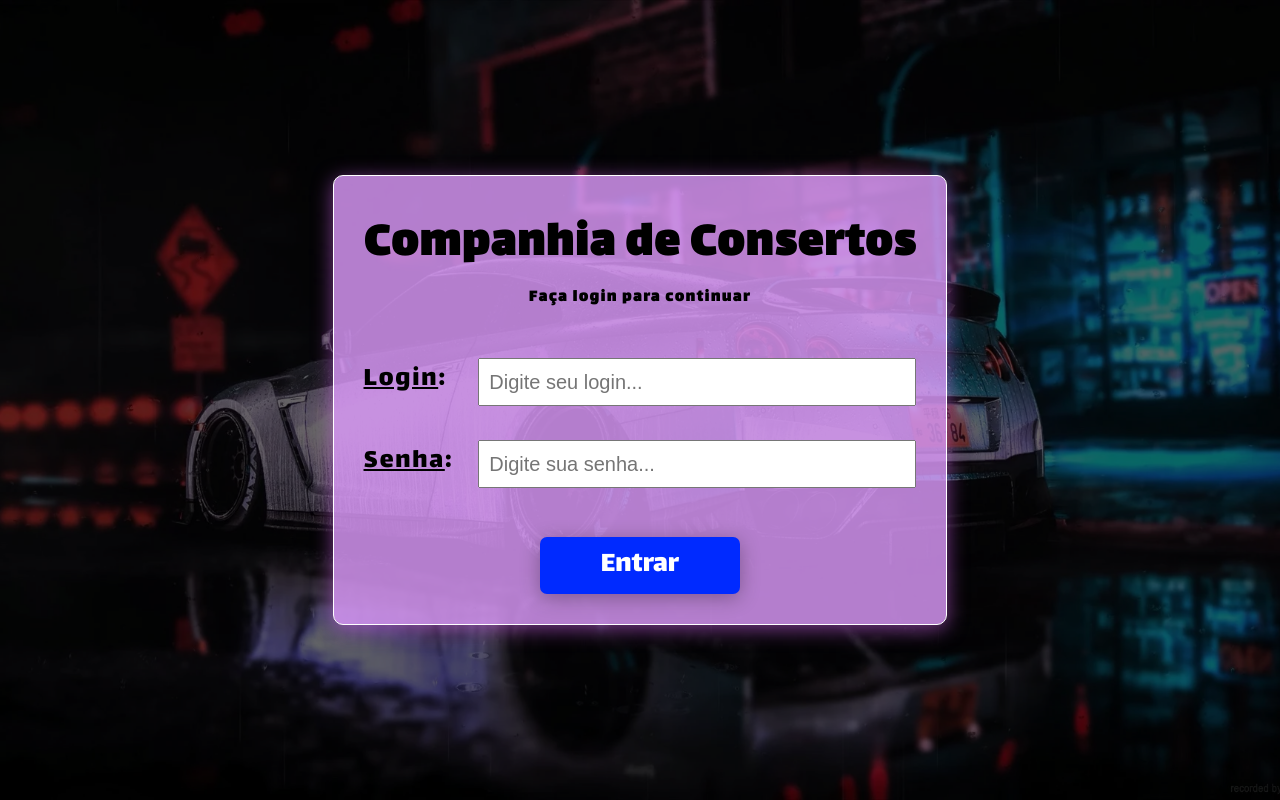
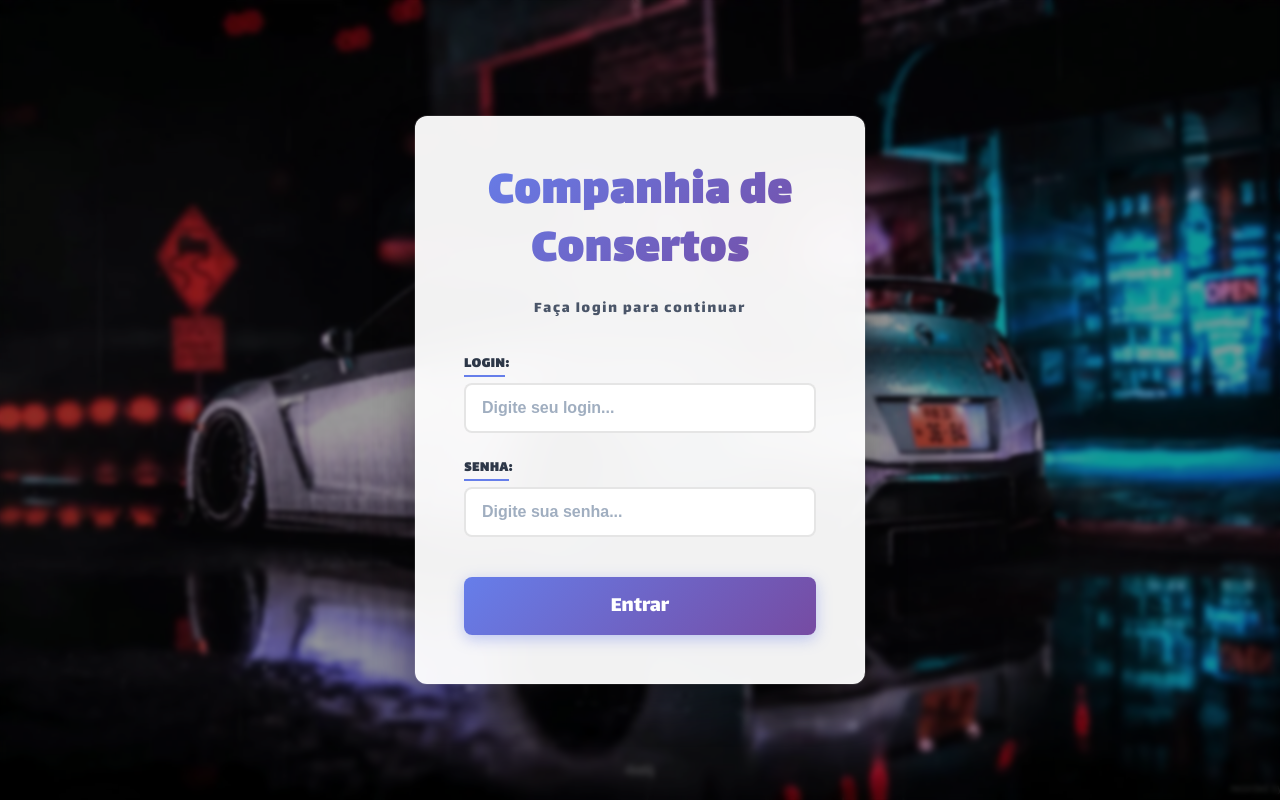
Before and after one commit to WillianChiquinato/CompanhiaDeConsertos, a React (Vite) app: page / in a window 1280 px wide. Built offline with nearby package versions, Linux system fonts and the light colour scheme.

Commit message:
Refatoração de CSS

```diff
--- a/src/Components/Carros/styles.css
+++ b/src/Components/Carros/styles.css
@@ -104,11 +104,18 @@
     padding: 35px;
     border: solid 2px black;
     box-shadow: 0 0 10px 0 rgba(0, 0, 0, 0.397);
+    transition: 0.2s;
 }
 
 .BoxAddCarro a img {
     width: 90px;
     height: 90px;
+    transition: 0.2s;
+}
+
+.BoxAddCarro a img:hover {
+    scale: 1.1;
+    transition: 0.2s;
 }
 
 /* Lista de carros adicionados */
--- a/src/Components/Inicio/styles.css
+++ b/src/Components/Inicio/styles.css
@@ -31,28 +31,88 @@
 
 .OutAlign {
     display: flex;
-    justify-content: end;
+    justify-content: center;
     align-items: center;
     flex-direction: column;
-    height: 16rem;
+    padding: 2rem;
+    margin-top: 2rem;
+    gap: 1rem;
+}
+
+.OutAlign span {
+    color: #666;
+    font-size: 0.9rem;
+    text-align: center;
+    font-weight: 500;
+    opacity: 0.8;
+    transition: opacity 0.3s ease;
+}
+
+.OutAlign:hover span {
+    opacity: 1;
 }
 
 .ButaoExtract {
     all: unset;
+    position: relative;
+    display: inline-flex;
+    align-items: center;
+    justify-content: center;
     cursor: pointer;
-    background-color: #3d037f;
-    color: hsl(0, 0%, 90%);
-    text-decoration: none;
-    text-align: center;
-    font-size: 40px;
-    font-weight: 600;
-    padding: 12px 25px;
-    margin: 100px 0px 10px 0px;
-    border-radius: 10px;
-    box-shadow: 0px 4px 6px rgba(0, 0, 0, 0.514);
-    transition: 0.5s;
+
+    /* Estilo visual */
+    background: linear-gradient(135deg, #3e58cf 0%, #5d3386 100%);
+    color: #ffffff;
+    font-size: 1.5rem;
+    font-weight: 700;
+    text-transform: uppercase;
+    letter-spacing: 2px;
+
+    /* Dimensões e espaçamento */
+    padding: 1rem 2.5rem;
+    min-width: 200px;
+    height: 56px;
+
+    /* Bordas e sombras */
+    border-radius: 12px;
+    border: 2px solid transparent;
+    box-shadow:
+        0 8px 25px rgba(102, 126, 234, 0.3),
+        0 4px 12px rgba(0, 0, 0, 0.1),
+        inset 0 1px 0 rgba(255, 255, 255, 0.2);
+
+    transition: all 0.3s cubic-bezier(0.4, 0, 0.2, 1);
+    overflow: hidden;
 }
 
+/* Efeito de brilho animado */
+.ButaoExtract::before {
+    content: '';
+    position: absolute;
+    top: 0;
+    left: -100%;
+    width: 100%;
+    height: 100%;
+    transition: left 0.6s ease;
+}
+
+.ButaoExtract:hover::before {
+    left: 100%;
+}
+
+/* Ícone antes do texto */
+.ButaoExtract::after {
+    content: '📊';
+    margin-left: 0.5rem;
+    font-size: 1.2rem;
+    transition: transform 0.3s ease;
+}
+
+.ButaoExtract:hover::after {
+    transform: scale(1.2) rotate(5deg);
+}
+
+/* Estados do botão */
 .ButaoExtract:hover {
     background-color: #191919;
     color: #d4d4d4;
--- a/src/Components/SideBar/styles.css
+++ b/src/Components/SideBar/styles.css
@@ -76,24 +76,30 @@ hr {
 .TopicosHeader {
     display: flex;
     flex-direction: column;
+    align-items: center;
+    justify-content: center;
+    margin-bottom: 2rem;
 }
 
 .containerTopico {
-    width: 100%;
+    width: 85%;
     cursor: pointer;
     text-decoration: none;
     display: flex;
     align-items: center;
     text-align: center;
-    margin-top: 30px;
     padding-left: 35px;
     padding-top: 20px;
     padding-bottom: 15px;
+    border-radius: 10px;
+    border: 1px solid #0b0b0b69;
+    box-shadow: 0 6px 12px rgba(0, 0, 0, 0.4);
     transition: 0.3s;
 }
 
 .containerTopico:hover {
     background-color: #2D38B8;
+    opacity: 0.9;
     scale: 1.05;
 }
 
--- a/src/Components/stylesLogin.css
+++ b/src/Components/stylesLogin.css
@@ -1,13 +1,39 @@
+/* ========== VARIÁVEIS CSS ========== */
+:root {
+  --primary-color: #667eea;
+  --secondary-color: #764ba2;
+  --accent-color: #f093fb;
+  --text-color: #2d3748;
+  --text-light: #4a5568;
+  --white: #ffffff;
+  --shadow-light: rgba(0, 0, 0, 0.1);
+  --shadow-medium: rgba(0, 0, 0, 0.15);
+  --shadow-dark: rgba(0, 0, 0, 0.3);
+  --border-radius: 12px;
+  --transition: all 0.3s cubic-bezier(0.4, 0, 0.2, 1);
+}
+
+/* ========== RESET E BASE ========== */
+* {
+  box-sizing: border-box;
+  margin: 0;
+  padding: 0;
+}
+
+/* ========== BACKGROUND ========== */
 .background {
-    background-color: #b580ff;
+  background: linear-gradient(135deg, var(--primary-color) 0%, var(--secondary-color) 100%);
   background-image: url("../assets/Fundo2.webp");
   background-size: cover;
   background-position: center;
   background-repeat: no-repeat;
-    height: 100vh;
+  background-attachment: fixed;
+  min-height: 100vh;
   display: flex;
   justify-content: center;
   align-items: center;
+  padding: 20px;
+  position: relative;
 }
 
 .background::before {
@@ -17,78 +43,237 @@
   left: 0;
   width: 100%;
   height: 100%;
-  background-color: rgba(0, 0, 0, 0.6);
+  background: rgba(0, 0, 0, 0.4);
+  backdrop-filter: blur(2px);
   z-index: 1;
 }
 
-.Titlelogin {
-    display: flex;
-    flex-direction: column;
-    align-items: center;
-    justify-content: center;
-    font-size: 50px;
-    text-align: center;
-    gap: 10px;
-    z-index: 2;
+/* ========== CONTAINER LOGIN ========== */
+.ContainerLogin {
+  position: relative;
+  z-index: 10;
+  background: rgba(255, 255, 255, 0.95);
+  backdrop-filter: blur(20px);
+  border: 1px solid rgba(255, 255, 255, 0.2);
+  border-radius: var(--border-radius);
+  padding: 3rem;
+  min-width: 400px;
+  max-width: 450px;
+  width: 100%;
+  box-shadow:
+    0 20px 40px var(--shadow-dark),
+    0 0 0 1px rgba(255, 255, 255, 0.1);
+  transition: var(--transition);
+  animation: fadeInUp 0.6s ease-out;
 }
 
-.ContainerLogin {
-    display: flex;
-    flex-direction: column;
-    align-items: center;
-    justify-content: center;
-    background-color: rgba(224, 157, 255, 0.8);
-    border-radius: 10px;
-    padding: 30px;
-    box-shadow: 0 4px 20px rgba(223, 105, 255, 0.538);
-    border: solid 0.6px #ffffff;
-    z-index: 10;
+.ContainerLogin:hover {
+  transform: translateY(-5px);
+  box-shadow:
+    0 25px 50px var(--shadow-dark),
+    0 0 0 1px rgba(255, 255, 255, 0.2);
 }
 
-.ContainerLogin h1 {
-    font-size: 50px;
+/* ========== TÍTULO ========== */
+.Titlelogin {
+  text-align: center;
+  margin-bottom: 1rem;
+}
+
+.Titlelogin h1 {
+  font-size: clamp(2.1rem, 5vw, 3rem);
+  font-weight: 700;
+  color: var(--text-color);
+  background: linear-gradient(135deg, var(--primary-color), var(--secondary-color));
+  -webkit-background-clip: text;
+  -webkit-text-fill-color: transparent;
+  background-clip: text;
+  margin-bottom: 0.5rem;
+  line-height: 1.2;
 }
 
 .ContainerLogin h4 {
-    font-size: 17px;
-    margin-bottom: 30px;
+  font-size: 1rem;
+  font-weight: 400;
+  color: var(--text-light);
+  margin-bottom: 2rem;
+  text-align: center;
 }
 
+/* ========== CAMPOS DE INPUT ========== */
 .TopicosContent {
-    width: 100%;
-    display: flex;
-    margin: 17px 0px;
-    gap: 20px;
+  margin-bottom: 1.5rem;
+}
+
+.TopicosContentTitle {
+  display: block;
+  font-size: 0.9rem;
+  font-weight: 600;
+  color: var(--text-color);
+  margin-bottom: 0.5rem;
+  text-transform: uppercase;
+  letter-spacing: 0.7px;
+}
+
+.TopicosContentTitle u {
+  text-decoration: none;
+  border-bottom: 2px solid var(--primary-color);
 }
 
 .TopicosContent input {
   width: 100%;
-    padding: 0rem 0.6rem;
-    font-size: 20px;
+  padding: 0.875rem 1rem;
+  font-size: 1rem;
+  border: 2px solid rgba(0, 0, 0, 0.1);
+  border-radius: 8px;
+  background: var(--white);
+  color: var(--text-color);
+  transition: var(--transition);
+  outline: none;
+}
+
+.TopicosContent input::placeholder {
+  color: #a0aec0;
+  font-weight: bold;
+}
+
+.TopicosContent input:focus {
+  border-color: var(--primary-color);
+  box-shadow: 0 0 0 3px rgba(102, 126, 234, 0.1);
+  transform: translateY(-1px);
+}
+
+.TopicosContent input:hover {
+  border-color: rgba(102, 126, 234, 0.3);
+}
+
+/* ========== BOTÃO ========== */
+.ContainerLogin button {
+  width: 100%;
+  padding: 0.7rem 1.8rem;
+  font-size: 1.4rem;
+  font-weight: normal;
+  font-family: inherit;
+  color: var(--white);
+  background: linear-gradient(135deg, var(--primary-color), var(--secondary-color));
+  border: none;
+  border-radius: 8px;
+  cursor: pointer;
+  transition: var(--transition);
+  margin-top: 1rem;
+  box-shadow: 0 4px 15px rgba(102, 126, 234, 0.4);
+  position: relative;
+  overflow: hidden;
+}
+
+.ContainerLogin button::before {
+  content: "";
+  position: absolute;
+  top: 0;
+  left: -100%;
+  width: 100%;
+  height: 100%;
+  background: linear-gradient(90deg, transparent, rgba(255, 255, 255, 0.2), transparent);
+  transition: left 0.5s;
+}
+
+.ContainerLogin button:hover::before {
+  left: 100%;
+}
+
+.ContainerLogin button:hover {
+  transform: translateY(-2px);
+  box-shadow: 0 8px 25px rgba(102, 126, 234, 0.4);
+}
+
+.ContainerLogin button:active {
+  transform: translateY(0);
+  box-shadow: 0 4px 15px rgba(102, 126, 234, 0.4);
+}
+
+/* ========== ANIMAÇÕES ========== */
+@keyframes fadeInUp {
+  from {
+    opacity: 0;
+    transform: translateY(30px);
+  }
+  to {
+    opacity: 1;
+    transform: translateY(0);
+  }
+}
+
+/* ========== RESPONSIVIDADE ========== */
+@media (max-width: 480px) {
+  .background {
+    padding: 15px;
+  }
+
+  .ContainerLogin {
+    min-width: unset;
+    padding: 2rem 1.5rem;
+  }
+
+  .Titlelogin h1 {
+    font-size: 1.8rem;
+  }
+
+  .ContainerLogin h4 {
+    font-size: 0.9rem;
+    margin-bottom: 1.5rem;
+  }
+
+  .TopicosContent {
+    margin-bottom: 1.25rem;
+  }
+
+  .TopicosContent input {
+    padding: 0.75rem;
+    font-size: 0.95rem;
+  }
+
+  .ContainerLogin button {
+    padding: 0.75rem 1.5rem;
+    font-size: 1rem;
+  }
+}
+
+@media (max-width: 360px) {
+  .ContainerLogin {
+    padding: 1.5rem 1rem;
+  }
+
+  .Titlelogin h1 {
+    font-size: 1.6rem;
+  }
+}
+
+/* ========== MODO ESCURO (OPCIONAL) ========== */
+@media (prefers-color-scheme: dark) {
+  .ContainerLogin {
+    background: rgba(26, 32, 44, 0.95);
+    border-color: rgba(255, 255, 255, 0.1);
+  }
+
+  .Titlelogin h1 {
+    color: var(--white);
+  }
+
+  .ContainerLogin h4 {
+    color: #a0aec0;
   }
 
   .TopicosContentTitle {
-    width: 120px;
-    font-size: 28px;
-    margin-bottom: 5px;
+    color: var(--white);
   }
 
-.ContainerLogin button {
-    width: 200px;
-    padding: 0.3rem;
-    margin-top: 2rem;
-    font-size: 30px;
-    background-color: #002aff;
-    font-family: "Lalezar", serif;
-    color: white;
-    border: none;
-    border-radius: 7px;
-    box-shadow: 0 4px 20px rgba(0, 0, 0, 0.3);
-    cursor: pointer;
-    transition: 0.4s;
+  .TopicosContent input {
+    background: rgba(45, 55, 72, 0.8);
+    border-color: rgba(255, 255, 255, 0.1);
+    color: var(--white);
   }
 
-.ContainerLogin button:hover {
-    background-color: #002449;
-    scale: 1.1;
+  .TopicosContent input::placeholder {
+    color: #718096;
   }
+}
```
Lines whose indentation alone changed are shown as unchanged.
